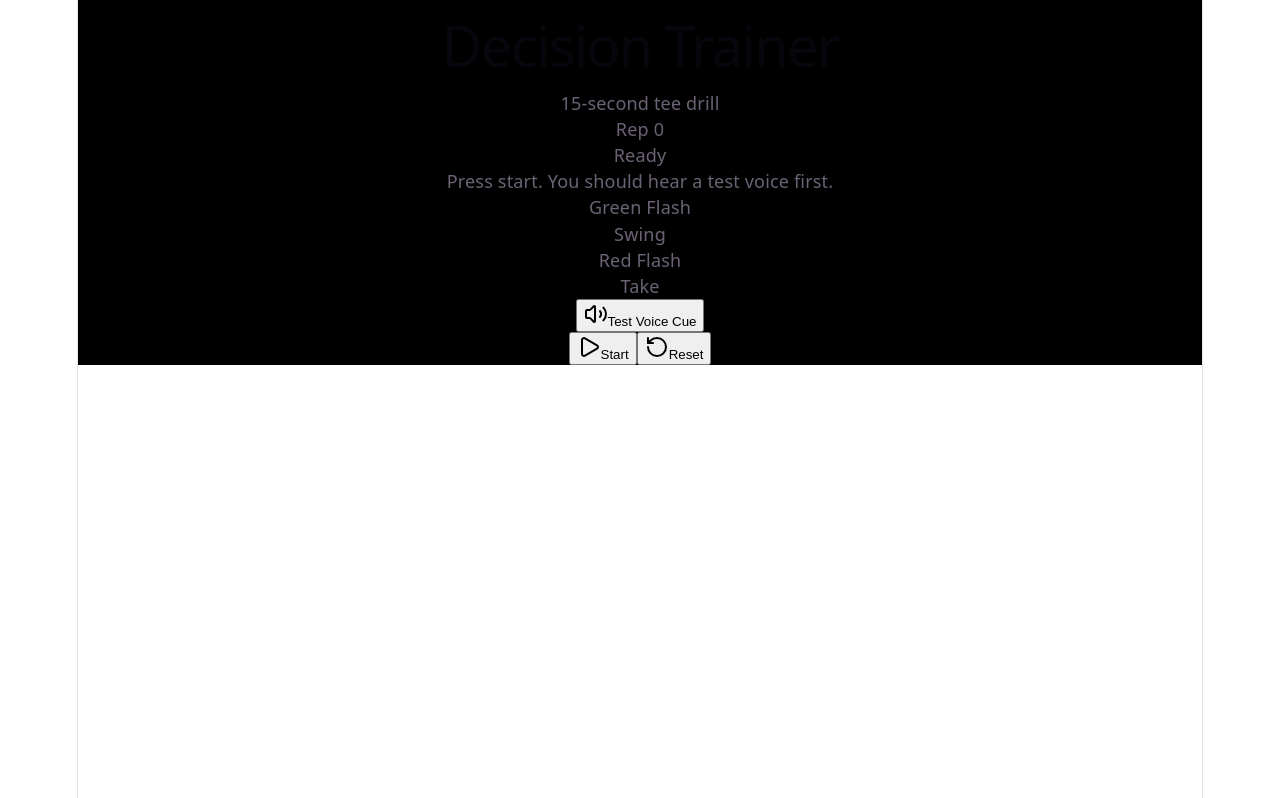
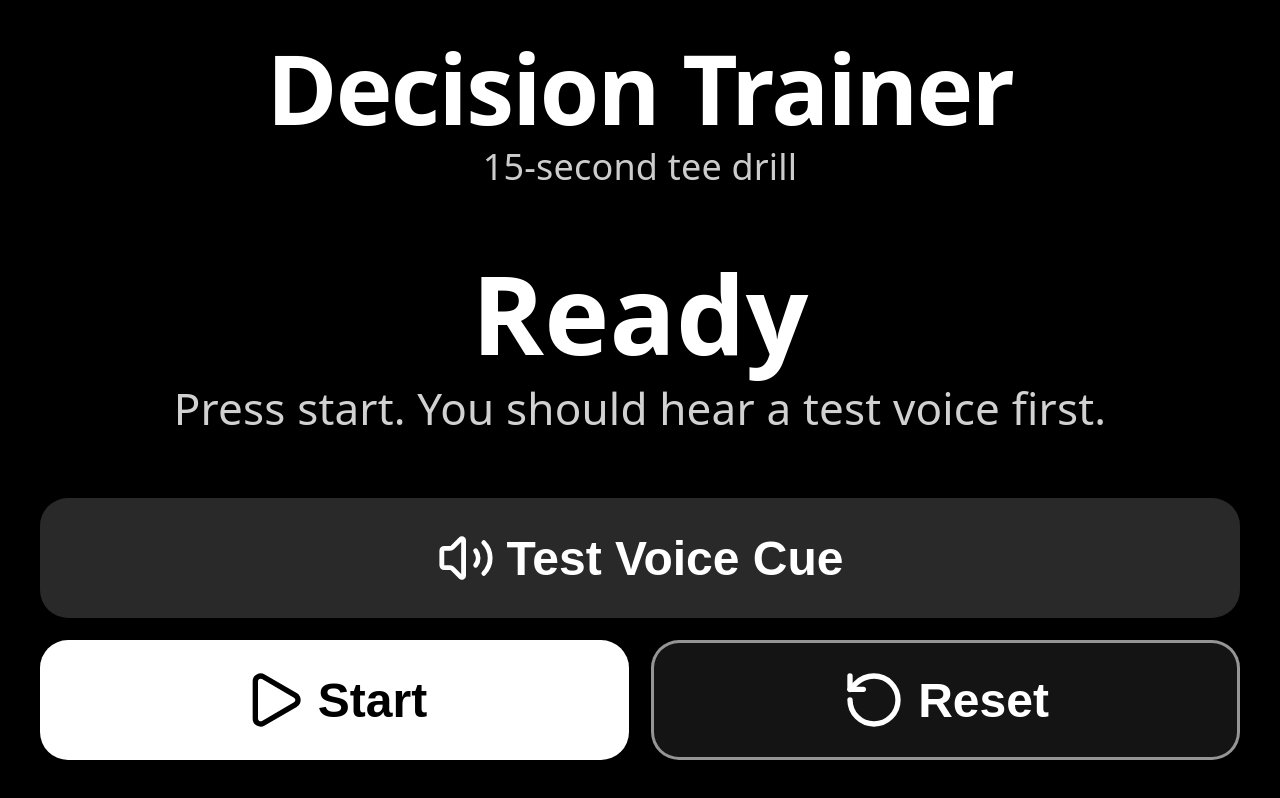
Before and after one commit to JFriar11/RandallsRHT, a React (Vite) app in the folder Randy/: page / in a window 1280 px wide. Built offline with nearby package versions, Linux system fonts and the light colour scheme.

Commit message:
Upgraded UI size

```diff
--- a/Randy/src/App.jsx
+++ b/Randy/src/App.jsx
@@ -14,7 +14,6 @@ export default function App() {
   const [isRunning, setIsRunning] = useState(false);
   const [screenState, setScreenState] = useState("ready");
   const [call, setCall] = useState(null);
-  const [repCount, setRepCount] = useState(0);
   const [countdown, setCountdown] = useState(PITCH_COOLDOWN_SECONDS);
 
   const timeoutRef = useRef(null);
@@ -54,7 +53,6 @@ export default function App() {
     setIsRunning(false);
     setScreenState("ready");
     setCall(null);
-    setRepCount(0);
     setCountdown(PITCH_COOLDOWN_SECONDS);
   }
 
@@ -104,9 +102,7 @@ export default function App() {
 
     if (screenState === "pitch") {
       timeoutRef.current = setTimeout(() => {
-        const nextCall = getRandomCall();
-        setCall(nextCall);
-        setRepCount((current) => current + 1);
+        setCall(getRandomCall());
         setScreenState("decision");
       }, DECISION_DELAY_AFTER_SOUND_MS);
     }
@@ -121,14 +117,8 @@ export default function App() {
     return clearTimers;
   }, [isRunning, screenState]);
 
-  const isSwing = call === "SWING";
-  const isTake = call === "TAKE";
-
-  const backgroundColor = isSwing
-    ? "#22c55e"
-    : isTake
-    ? "#ef4444"
-    : "#000000";
+  const backgroundColor =
+    call === "SWING" ? "#22c55e" : call === "TAKE" ? "#ef4444" : "#000000";
 
   const mainText =
     screenState === "ready"
@@ -149,91 +139,139 @@ export default function App() {
       : "";
 
   const showMainText =
-    screenState === "ready" ||
-    screenState === "paused" ||
-    screenState === "waiting";
+    screenState === "ready" || screenState === "paused" || screenState === "waiting";
+
+  const buttonStyle = {
+    height: "120px",
+    borderRadius: "28px",
+    fontSize: "48px",
+    fontWeight: 800,
+    border: "none",
+    display: "flex",
+    alignItems: "center",
+    justifyContent: "center",
+    gap: "12px",
+    cursor: "pointer",
+  };
 
   return (
     <main
-      className="min-h-screen text-white transition-colors duration-100"
-      style={{ backgroundColor }}
+      style={{
+        width: "100vw",
+        height: "100vh",
+        overflow: "hidden",
+        backgroundColor,
+        color: "white",
+        display: "flex",
+        flexDirection: "column",
+        padding: "40px",
+        boxSizing: "border-box",
+        transition: "background-color 100ms linear",
+      }}
     >
-      <div className="mx-auto flex min-h-screen max-w-md flex-col px-5 py-6">
-        <div className="flex items-center justify-between">
-          <div>
-            <h1 className="text-2xl font-bold">Decision Trainer</h1>
-            <p className="text-sm opacity-80">15-second tee drill</p>
-          </div>
+      <header style={{ textAlign: "center" }}>
+        <h1
+          style={{
+            fontSize: "96px",
+            lineHeight: 1,
+            fontWeight: 900,
+            margin: 0,
+            color: "white",
+          }}
+        >
+          Decision Trainer
+        </h1>
+        <p style={{ fontSize: "36px", marginTop: "18px", opacity: 0.8 }}>
+          15-second tee drill
+        </p>
+      </header>
 
-          <div className="rounded-full bg-white/20 px-4 py-2">
-            Rep {repCount}
-          </div>
-        </div>
-
-        <div className="flex flex-1 items-center justify-center">
+      <section
+        style={{
+          flex: 1,
+          display: "flex",
+          alignItems: "center",
+          justifyContent: "center",
+          textAlign: "center",
+        }}
+      >
         {showMainText && (
           <motion.div
             key={`${screenState}-${countdown}`}
-              initial={{ scale: 0.9, opacity: 0 }}
+            initial={{ scale: 0.95, opacity: 0 }}
             animate={{ scale: 1, opacity: 1 }}
             transition={{ duration: 0.15 }}
-              className="text-center"
           >
-              <div className="text-8xl font-black">{mainText}</div>
-              <p className="mt-5 text-lg opacity-80">{subText}</p>
+            <div
+              style={{
+                fontSize: screenState === "waiting" ? "320px" : "110px",
+                lineHeight: 1,
+                fontWeight: 1000,
+              }}
+            >
+              {mainText}
+            </div>
+            <p style={{ fontSize: "44px", marginTop: "28px", opacity: 0.82 }}>
+              {subText}
+            </p>
           </motion.div>
         )}
-        </div>
+      </section>
 
-        <div className="rounded-3xl bg-white/10 p-5 backdrop-blur">
-          <div className="mb-4 grid grid-cols-2 gap-3 text-center text-sm">
-            <div className="rounded-2xl bg-white/10 p-3">
-              <div className="font-bold">Green Flash</div>
-              <div className="opacity-75">Swing</div>
-            </div>
-            <div className="rounded-2xl bg-white/10 p-3">
-              <div className="font-bold">Red Flash</div>
-              <div className="opacity-75">Take</div>
-            </div>
-          </div>
-
+      <footer
+        style={{
+          width: "100%",
+          display: "flex",
+          flexDirection: "column",
+          gap: "22px",
+        }}
+      >
         <button
           onClick={playPitchSound}
-            className="mb-3 flex h-12 w-full items-center justify-center rounded-2xl bg-white/20 font-bold"
+          style={{
+            ...buttonStyle,
+            width: "100%",
+            background: "rgba(255,255,255,0.16)",
+            color: "white",
+          }}
         >
-            <Volume2 className="mr-2 h-5 w-5" />
+          <Volume2 size={58} />
           Test Voice Cue
         </button>
 
-          <div className="grid grid-cols-2 gap-3">
+        <div style={{ display: "grid", gridTemplateColumns: "1fr 1fr", gap: "22px" }}>
           {!isRunning ? (
             <button
               onClick={startDrill}
-                className="flex h-14 items-center justify-center rounded-2xl bg-white text-black font-bold"
+              style={{ ...buttonStyle, background: "white", color: "black" }}
             >
-                <Play className="mr-2 h-5 w-5" />
+              <Play size={64} />
               Start
             </button>
           ) : (
             <button
               onClick={stopDrill}
-                className="flex h-14 items-center justify-center rounded-2xl bg-gray-300 text-black font-bold"
+              style={{ ...buttonStyle, background: "#d1d5db", color: "black" }}
             >
-                <Square className="mr-2 h-5 w-5" />
+              <Square size={64} />
               Stop
             </button>
           )}
 
           <button
             onClick={resetDrill}
-              className="flex h-14 items-center justify-center rounded-2xl border border-white bg-transparent font-bold"
+            style={{
+              ...buttonStyle,
+              background: "rgba(255,255,255,0.08)",
+              color: "white",
+              border: "3px solid rgba(255,255,255,0.55)",
+            }}
           >
-              <RotateCcw className="mr-2 h-5 w-5" />
+            <RotateCcw size={64} />
             Reset
           </button>
         </div>
-        </div>
-      </div>
+      </footer>
     </main>
   );
 }
--- a/Randy/src/index.css
+++ b/Randy/src/index.css
@@ -55,12 +55,11 @@ body {
 }
 
 #root {
-  width: 1126px;
-  max-width: 100%;
-  margin: 0 auto;
+  width: 100vw;
+  height: 100vh;
+  margin: 0;
   text-align: center;
-  border-inline: 1px solid var(--border);
-  min-height: 100svh;
+  border: none;
   display: flex;
   flex-direction: column;
   box-sizing: border-box;
```
Lines whose indentation alone changed are shown as unchanged.
